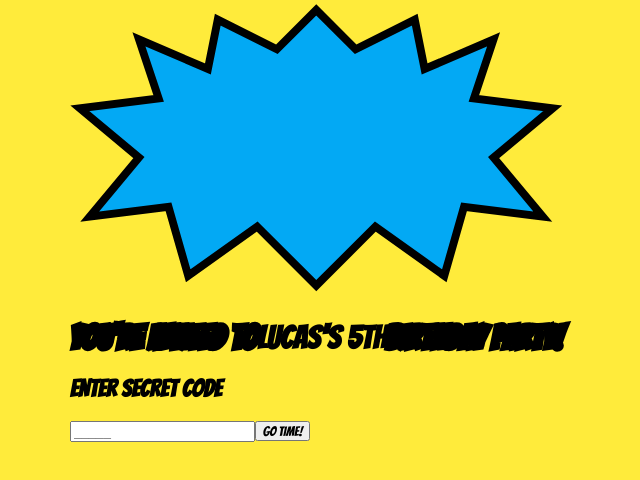
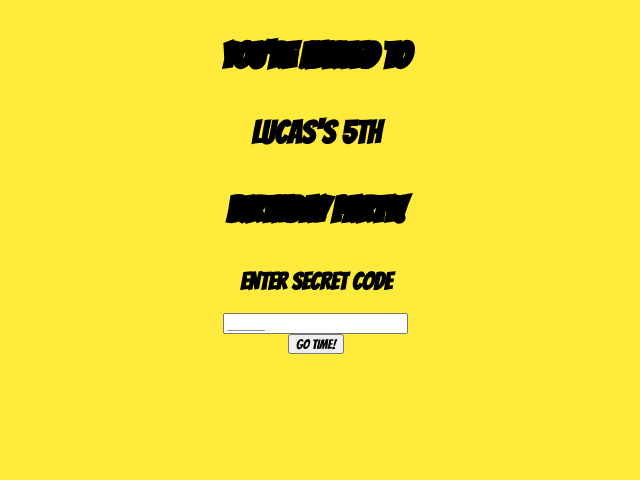
Before and after one commit to mikejm7/hello-world, a Next.js app: page / in a window 1280 px wide. Shown: the top 480 px of the page, without its empty margins (324-964 px from the left). Built offline with nearby package versions, Linux system fonts and the light colour scheme.

Commit message:
Update page.tsx

```diff
--- a/app/page.tsx
+++ b/app/page.tsx
@@ -1,22 +1,5 @@
 'use client';
 import React, { useState, useEffect, useRef } from 'react';
-
-// Reusable Comic Burst Component
-const ComicBurst = ({ children, color = "#03A9F4" }) => (
-  <div className="burst-wrapper relative flex items-center justify-center">
-    <svg viewBox="0 0 500 300" className="w-full h-auto">
-      <path
-        d="M250,10 L290,50 L350,20 L360,70 L430,40 L410,100 L490,110 L430,160 L480,220 L400,210 L380,280 L310,230 L250,290 L190,230 L120,280 L100,210 L20,220 L70,160 L10,110 L90,100 L70,40 L140,70 L150,20 L210,50 Z"
-        fill={color}
-        stroke="black"
-        strokeWidth="8"
-      />
-    </svg>
-    <div className="absolute inset-0 flex items-center justify-center p-8">
-      {children}
-    </div>
-  </div>
-);
 
 export default function SpideyInvite() {
   const [code, setCode] = useState('');
@@ -46,9 +29,7 @@ export default function SpideyInvite() {
 
   useEffect(() => {
     if (isUnlocked && intelRef.current) {
-      setTimeout(() => {
-        intelRef.current?.scrollIntoView({ behavior: 'smooth', block: 'center' });
-      }, 300);
+      intelRef.current.scrollIntoView({ behavior: 'smooth', block: 'center' });
     }
   }, [isUnlocked]);
 
@@ -58,38 +39,57 @@ export default function SpideyInvite() {
       if (thwipAudio.current) thwipAudio.current.play();
       setIsUnlocked(true);
     } else {
-      alert("THWIP! Try again!");
+      alert("THWIP! WRONG CODE!");
     }
   };
 
   return (
-    <main className="min-h-screen w-full flex flex-col items-center py-8 px-4 space-y-10">
+    <main className="w-full max-w-md flex-center py-10 px-4 space-y-12">
       <audio ref={thwipAudio} src="https://www.myinstants.com/media/sounds/thwip.mp3" />
 
-      {/* HEADER */}
-      <ComicBurst>
-        <h1 className="font-comic text-3xl md:text-5xl text-white text-center leading-none uppercase">
-          <span className="text-stroke block">YOU'RE INVITED TO</span>
-          <span className="text-black text-4xl md:text-6xl block mt-1">LUCAS'S 5TH</span>
-          <span className="text-stroke block mt-1">BIRTHDAY PARTY!</span>
-        </h1>
-      </ComicBurst>
+      {/* HEADER BURST: Using an SVG Background to avoid text clipping */}
+      <div className="relative w-full flex-center p-8 min-h-[250px] justify-center">
+        {/* Jagged SVG Background */}
+        <div className="absolute inset-0 z-0">
+          <svg viewBox="0 0 500 500" preserveAspectRatio="none" className="w-full h-full drop-shadow-[6px_6px_0px_rgba(0,0,0,1)]">
+            <path
+              d="M250,20 L310,80 L390,30 L400,120 L480,90 L440,180 L500,250 L440,320 L480,410 L400,380 L390,470 L310,420 L250,480 L190,420 L110,470 L100,380 L20,410 L60,320 L0,250 L60,180 L20,90 L100,120 L110,30 L190,80 Z"
+              fill="#03A9F4"
+              stroke="black"
+              strokeWidth="10"
+            />
+          </svg>
+        </div>
 
-      {/* CODE ENTRY */}
+        {/* Header Text: Positioned relatively to stack properly */}
+        <div className="relative z-10 flex-center space-y-2">
+          <h1 className="font-comic text-3xl md:text-4xl text-white text-stroke uppercase">
+            YOU'RE INVITED TO
+          </h1>
+          <h1 className="font-comic text-5xl md:text-6xl text-black uppercase">
+            LUCAS'S 5TH
+          </h1>
+          <h1 className="font-comic text-3xl md:text-4xl text-white text-stroke uppercase">
+            BIRTHDAY PARTY!
+          </h1>
+        </div>
+      </div>
+
+      {/* CODE ENTRY SECTION */}
       {!isUnlocked && (
-        <div className="w-full max-w-sm flex flex-col items-center">
-          <h2 className="font-comic text-4xl text-black mb-4 italic">ENTER SECRET CODE</h2>
-          <form onSubmit={handleVerify} className="w-full relative flex flex-col items-center">
+        <div className="w-full flex-center space-y-6">
+          <h2 className="font-comic text-4xl text-black italic">ENTER SECRET CODE</h2>
+          <form onSubmit={handleVerify} className="w-full flex-center space-y-4">
             <input
               type="text"
               value={code}
               onChange={(e) => setCode(e.target.value)}
-              className="w-full p-4 border-8 border-black text-center text-4xl font-bold uppercase bg-white shadow-[10px_10px_0px_black] outline-none"
+              className="w-full max-w-[280px] p-4 border-8 border-black text-center text-4xl font-bold uppercase bg-white shadow-[8px_8px_0px_black] outline-none"
               placeholder="_____"
             />
             <button
               type="submit"
-              className="bg-[#E62429] text-white font-comic text-3xl py-2 px-8 border-4 border-black mt-6 shadow-[4px_4px_0px_black] hover:scale-105 active:translate-y-1 transition-all"
+              className="bg-[#E62429] text-white font-comic text-4xl py-2 px-10 border-4 border-black shadow-[4px_4px_0px_black] active:translate-y-1 transition-all"
             >
               GO TIME!
             </button>
@@ -99,29 +99,33 @@ export default function SpideyInvite() {
 
       {/* REVEALED CONTENT */}
       {isUnlocked && (
-        <div ref={intelRef} className="w-full max-w-md space-y-10 animate-in zoom-in duration-500">
-          <div className="bg-[#03A9F4] border-8 border-black p-6 text-white text-center shadow-[10px_10px_0px_black] transform rotate-1">
-            <p className="font-comic text-3xl uppercase">DATE: FRIDAY, MARCH 27 @ 2:00 PM</p>
-            <p className="font-comic text-3xl uppercase mt-4">LOCATION: SPIDEY SECRET BASE HQ</p>
+        <div ref={intelRef} className="w-full flex-center space-y-10 animate-in zoom-in duration-500">
+
+          {/* Mission Intel Panel */}
+          <div className="w-full bg-[#03A9F4] border-8 border-black p-6 text-white shadow-[10px_10px_0px_black] transform rotate-1">
+            <p className="font-comic text-3xl uppercase leading-tight">DATE: FRIDAY, MARCH 27 @ 2:00 PM</p>
+            <p className="font-comic text-3xl uppercase leading-tight mt-4">LOCATION: SPIDEY SECRET BASE HQ</p>
           </div>
 
           {!hasRSVPd ? (
-            <div className="bg-[#E62429] border-8 border-black p-6 shadow-[10px_10px_0px_black] transform -rotate-1">
-              <h3 className="font-comic text-4xl text-[#FFEB3B] text-center mb-6 underline">MISSION INTEL!</h3>
-              <form action="https://formspree.io/f/YOUR_ID_HERE" method="POST" onSubmit={() => setHasRSVPd(true)} className="space-y-4">
-                <input type="text" name="hero" placeholder="HERO NAME" required className="w-full p-4 border-4 border-black font-bold uppercase text-center" />
-                <input type="number" name="guests" placeholder="GUESTS" required className="w-full p-4 border-4 border-black font-bold uppercase text-center" />
+            /* RSVP Section */
+            <div className="w-full bg-[#E62429] border-8 border-black p-6 shadow-[10px_10px_0px_black] transform -rotate-1">
+              <h3 className="font-comic text-4xl text-[#FFEB3B] mb-6 underline">MISSION INTEL!</h3>
+              <form action="https://formspree.io/f/YOUR_ID_HERE" method="POST" onSubmit={() => setHasRSVPd(true)} className="w-full space-y-4">
+                <input type="text" name="hero" placeholder="HERO NAME" required className="w-full p-4 border-4 border-black font-bold uppercase text-center text-black" />
+                <input type="number" name="guests" placeholder="GUESTS" required className="w-full p-4 border-4 border-black font-bold uppercase text-center text-black" />
                 <button type="submit" className="w-full bg-[#FFEB3B] text-black font-comic text-4xl py-4 border-4 border-black shadow-[6px_6px_0px_black]">
                   SEND RSVP
                 </button>
               </form>
             </div>
           ) : (
-            <div className="bg-white border-8 border-black p-8 text-center shadow-[10px_10px_0px_black]">
+            /* Countdown Section */
+            <div className="w-full bg-white border-8 border-black p-8 shadow-[10px_10px_0px_black]">
               <h3 className="font-comic text-5xl text-[#E62429] mb-6">LAUNCHING IN:</h3>
               <div className="grid grid-cols-4 gap-2">
                 {Object.entries(timeLeft).map(([label, val]) => (
-                  <div key={label} className="flex flex-col bg-yellow-400 border-4 border-black p-2">
+                  <div key={label} className="flex-center bg-[#FFEB3B] border-4 border-black p-2">
                     <span className="font-comic text-3xl text-black">{val}</span>
                     <span className="text-[10px] font-black uppercase text-black">{label}</span>
                   </div>
```
